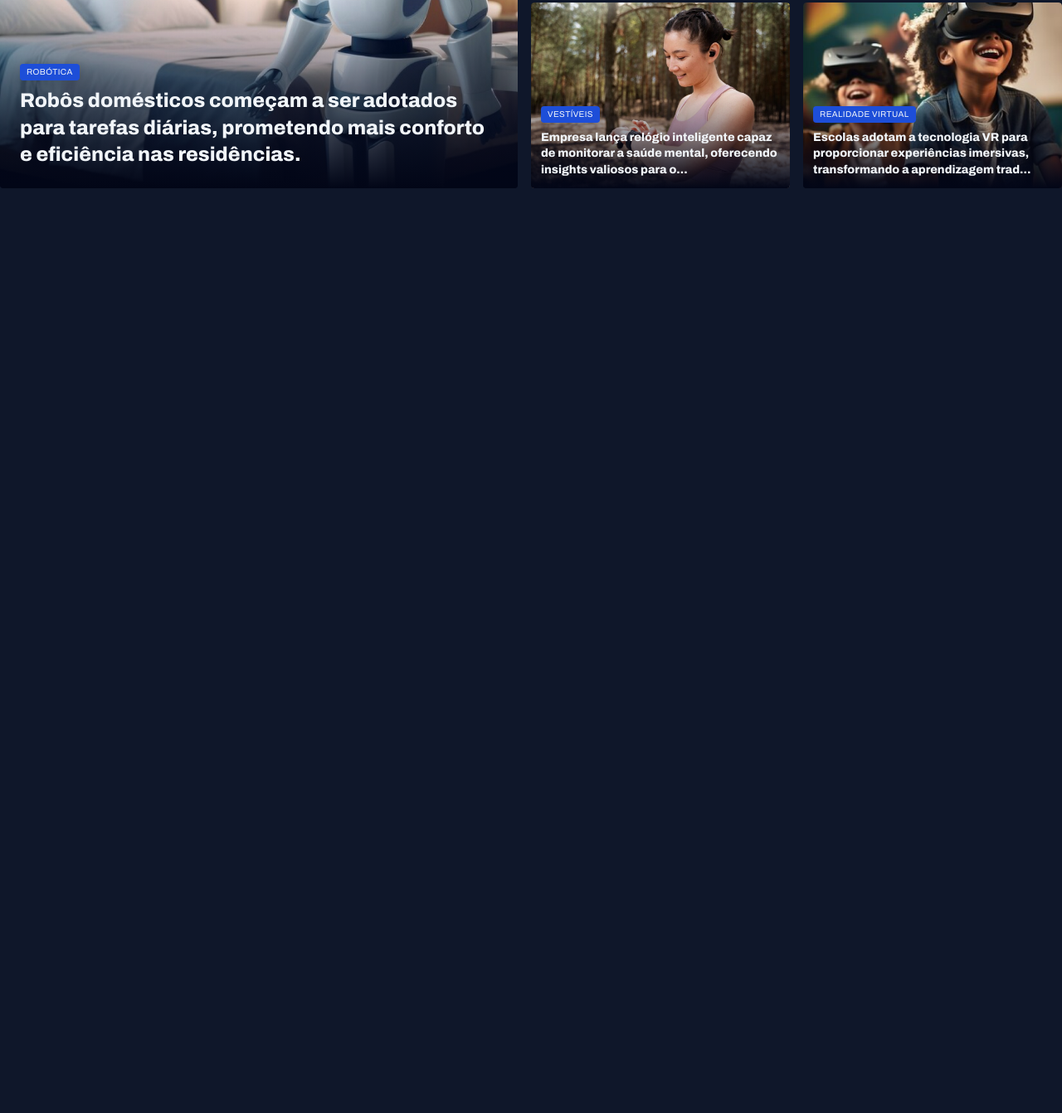
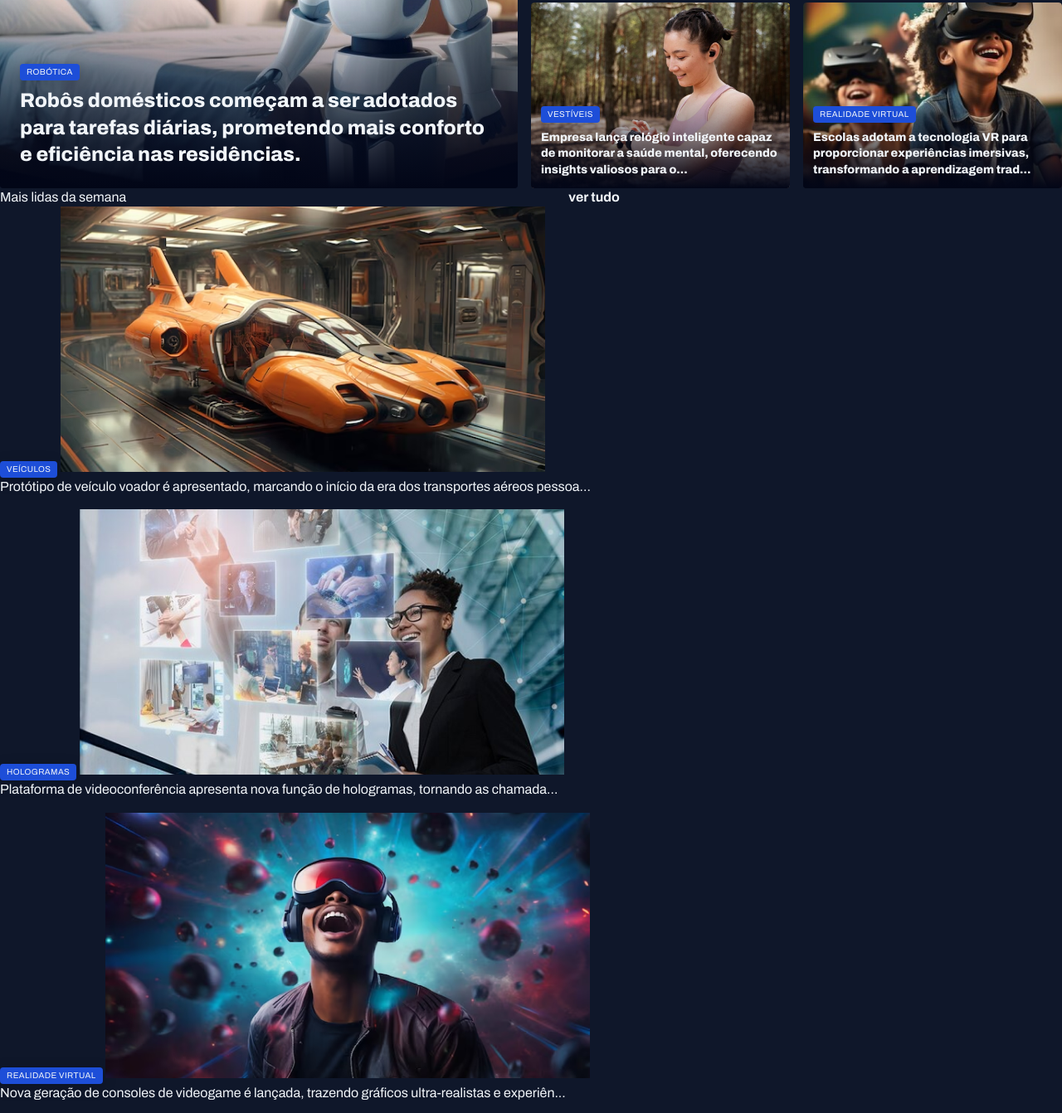
Before and after one commit to GcBreda/PortaldeNoticias, a plain HTML site: page index.html in a window 1280 px wide. Shown: the part 400-1742 px from the top of the page at 83% size. Before the commit the page ends 800 px from the top, so only its background shows below. Drawn offline with Linux system fonts and the light colour scheme.

Commit message:
Estruturando a seção mais lidas da semana

```diff
--- a/index.html
+++ b/index.html
@@ -101,6 +101,43 @@
 
     </div>
     </section>
+
+    <section id="weekly">
+      <header class="grid grid-flow-col">
+        <h3>Mais lidas da semana</h3>
+        <a href="#" class="grid grid-flow-col">
+          <strong>ver tudo</strong>
+          <span></span>
+        </a>
+      </header>
+
+      <div class="grid gap-16">
+        <figure>
+          <span class="content-tag">veículos</span>
+          <img src="assets/images/Image 06.png" alt="">
+          <p>Protótipo de veículo voador é apresentado, marcando o início da era dos transportes aéreos pessoa...</p>
+        </figure>
+
+        <figure>
+          <span class="content-tag">Hologramas</span>
+          <img src="assets/images/Image 07.png" alt="">
+          <p>Plataforma de videoconferência apresenta nova função de hologramas, tornando as chamada...</p>
+        </figure>
+
+        <figure>
+          <span class="content-tag">Realidade virtual</span>
+          <img src="assets/images/Image 08.png" alt="">
+          <p>Nova geração de consoles de videogame é lançada, trazendo gráficos ultra-realistas e experiên...</p>
+        </figure>
+
+        <figure>
+          <span class="content-tag">Internet</span>
+          <img src="assets/images/Image 09.png" alt="">
+          <p>Projeto busca oferecer internet de alta velocidade em áreas remotas através de satélites.</p>
+        </figure>
+      </div>
+    </section>
+
   </main>
 
 </body>
```
